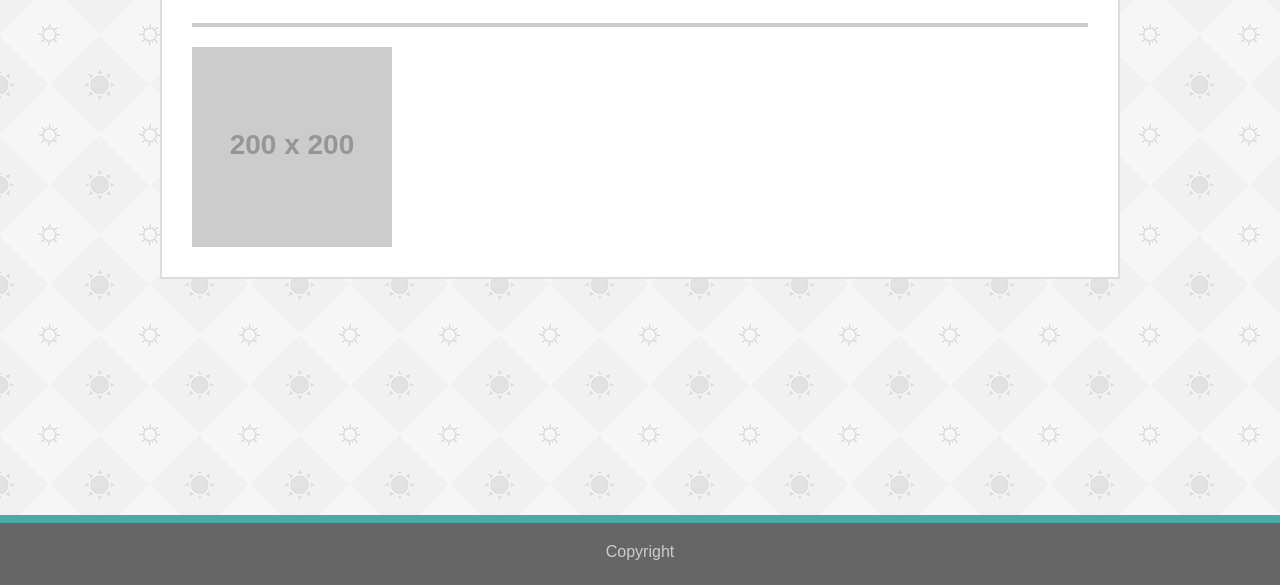
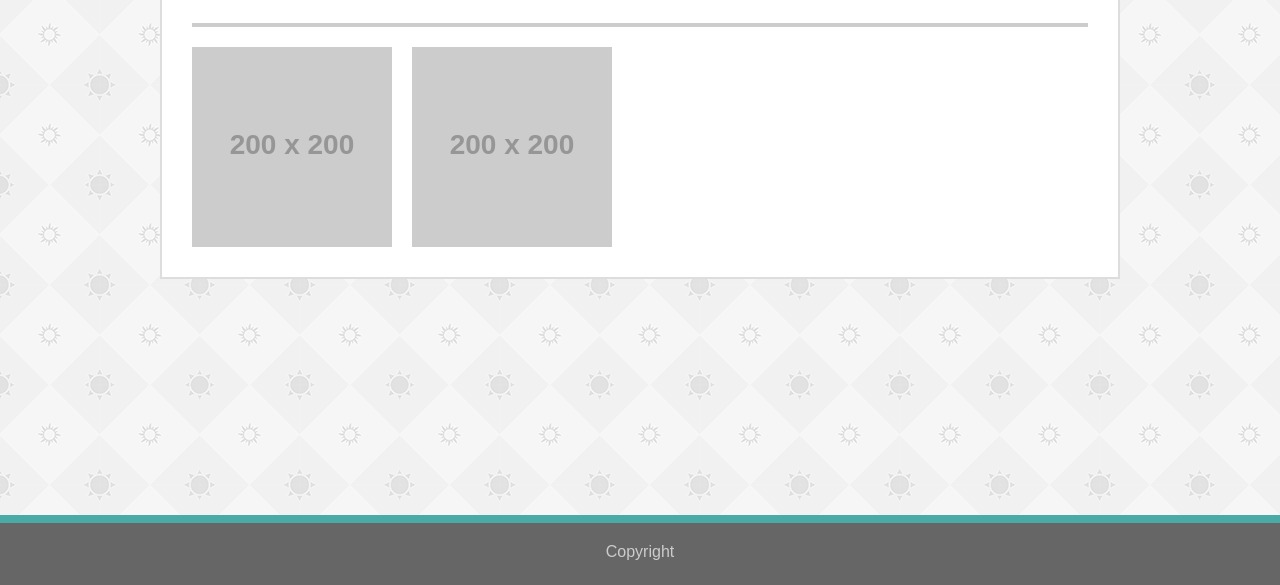
Before and after one commit to DreissenZulu/DreissenZulu, a plain HTML site: page portfolio.html in a window 1280 px wide. Shown: the part 215-800 px from the top of the page. Drawn offline with Linux system fonts and the light colour scheme; placeholder pictures from the web are drawn by us.

Commit message:
Added another image to portfolio

```diff
--- a/portfolio.html
+++ b/portfolio.html
@@ -25,6 +25,7 @@
             <h2>Portfolio</h2>
             <hr />
             <img src="http://via.placeholder.com/200" />
+            <img src="http://via.placeholder.com/200" />
         </main>
 
         <div class="fillSpace"></div>
```
